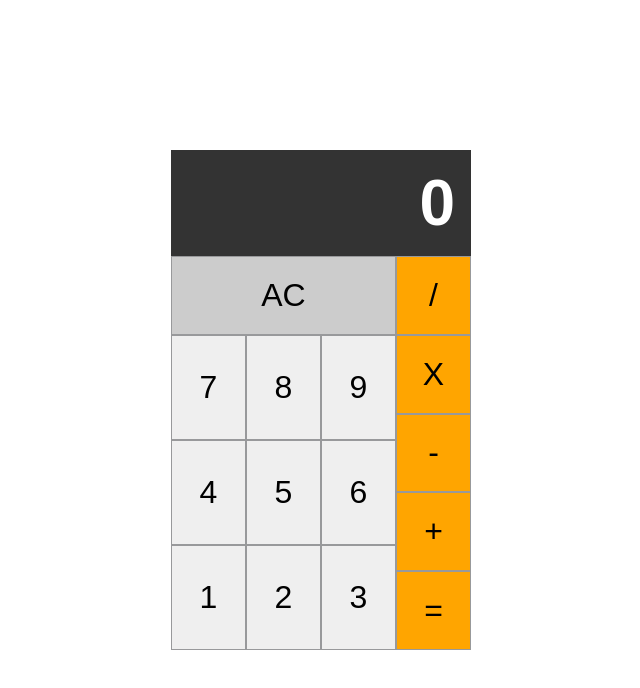
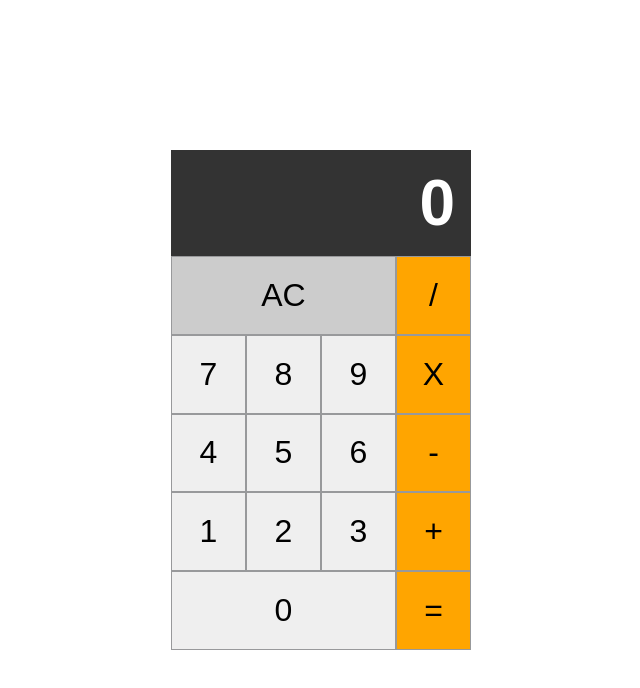
Before and after one commit to next-step/react-calculator, a React (Create React App) app: page / in a window 1280 px wide. Shown: the top 688 px of the page, without its empty margins (319-959 px from the left). Built offline with nearby package versions, Linux system fonts and the light colour scheme; the HTML template or start-up script is replaced by a standard one.

Commit message:
fix: 빠진 숫자 0을 추가

```diff
--- a/src/Components/DigitBoard.tsx
+++ b/src/Components/DigitBoard.tsx
@@ -1,6 +1,6 @@
 import DigitButton from './DigitButton';
 
-const digits = ["9", "8", "7", "6", "5", "4", "3", "2", "1"] as const;
+const digits = ["9", "8", "7", "6", "5", "4", "3", "2", "1", "0"] as const;
 
 interface DigitProps {
   setDigit(number: string): void;
```
